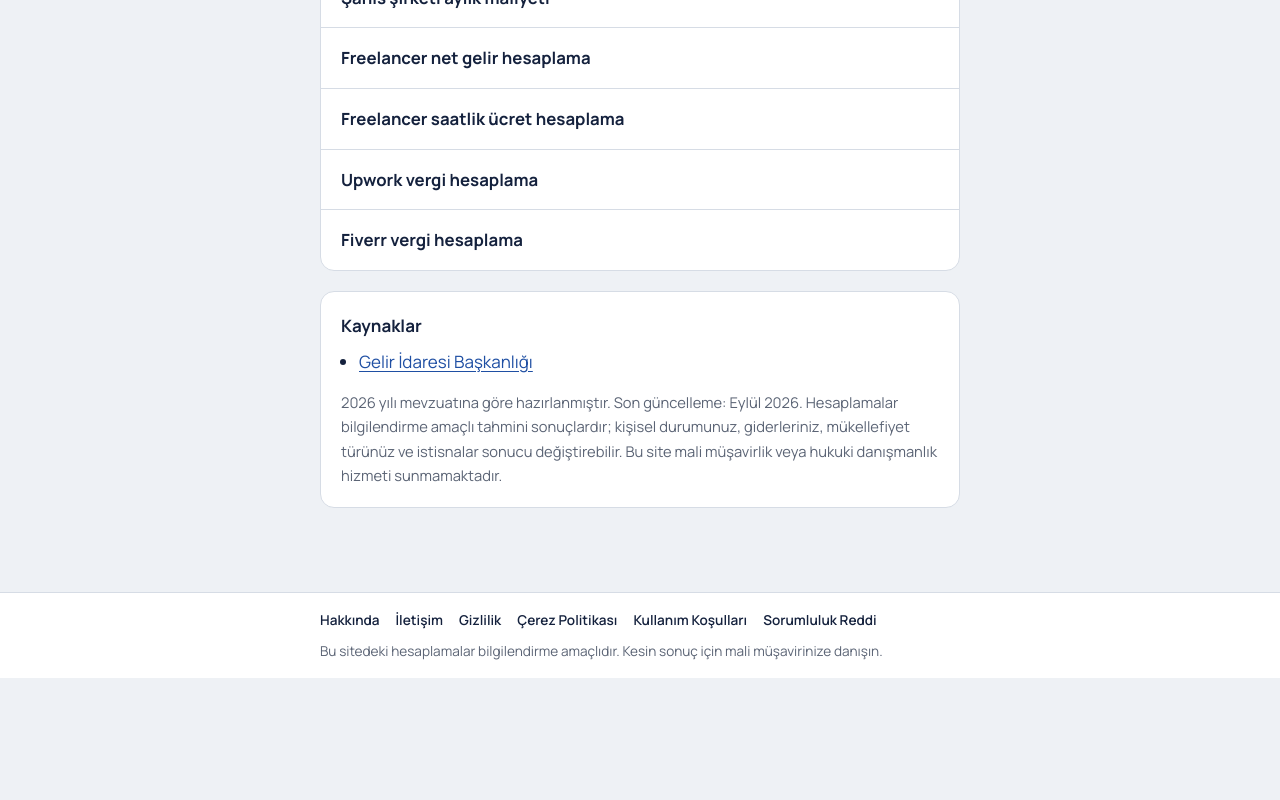
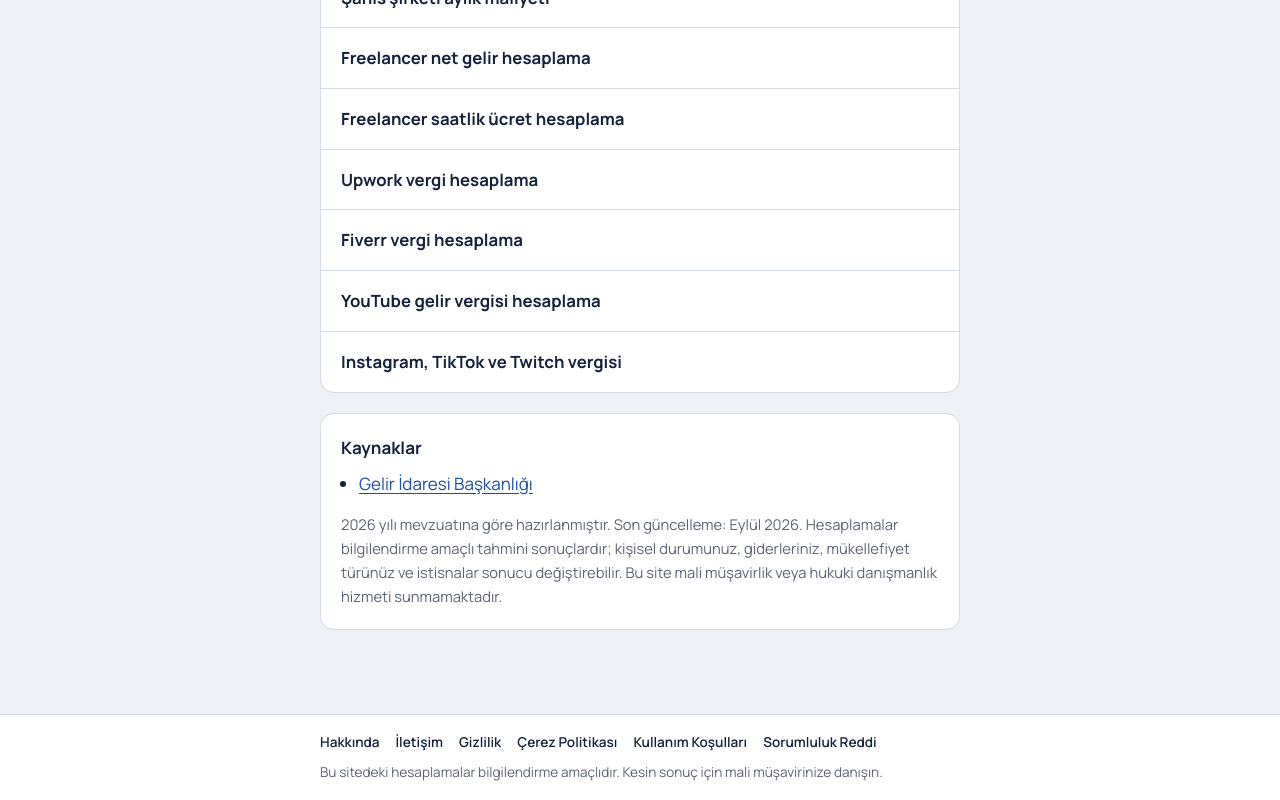
Before and after one commit to yavuzscvk-source/freelancer-vergi, a Next.js app: page /kdv-hesaplama in a window 1280 px wide. Shown: the part 1894-2694 px from the top of the page. Before the commit the page ends 2572 px from the top, so only its background shows below. Built offline with nearby package versions, Linux system fonts and the light colour scheme.

Commit message:
Update Kaynaklar.js

```diff
--- a/app/Kaynaklar.js
+++ b/app/Kaynaklar.js
@@ -13,6 +13,8 @@ const ARACLAR = {
   saatlik: { href: "/saatlik-ucret-hesaplama", ad: "Freelancer saatlik ücret hesaplama" },
   upwork: { href: "/upwork-vergi-hesaplama", ad: "Upwork vergi hesaplama" },
   fiverr: { href: "/fiverr-vergi-hesaplama", ad: "Fiverr vergi hesaplama" },
+  youtube: { href: "/youtube-vergi-hesaplama", ad: "YouTube gelir vergisi hesaplama" },
+  instagram: { href: "/instagram-vergi-hesaplama", ad: "Instagram, TikTok ve Twitch vergisi" },
 
 };
 
```
